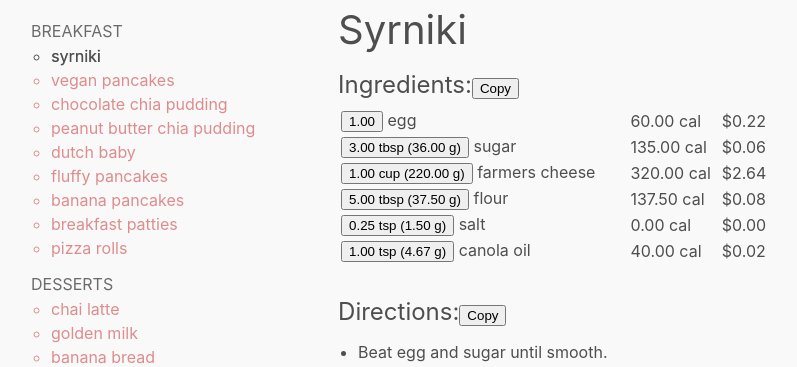
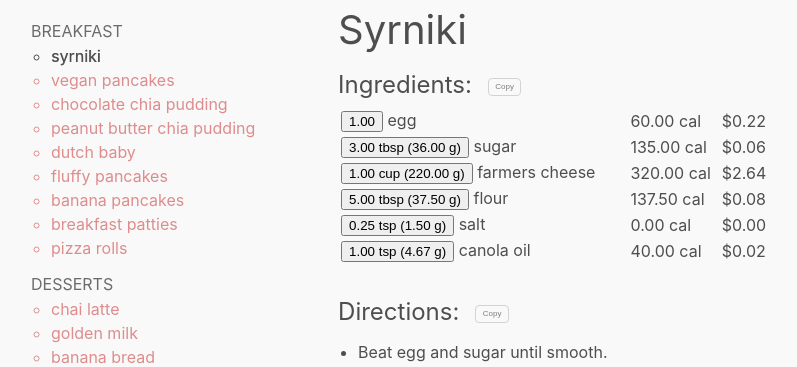
Before and after one commit to dainryoo/recipes, a React (Create React App) app: page / in a window 1280 px wide. Both pictures are taken after a click on the element "syrniki". Shown: the part 134-501 px from the top of the page, without its empty margins (1-798 px from the left). Built offline with nearby package versions, Linux system fonts and the light colour scheme.

Commit message:
styled Copy button and calculator inputs

```diff
--- a/src/App.css
+++ b/src/App.css
@@ -184,6 +184,25 @@ html, body, #root, #root>div {
 .content .subheading {
   font-size: 1.5rem;
   margin-bottom: 0.5rem;
+  display: flex;
+  align-items: center;
+}
+/* .content .copy-button: Button to copy subcontent to header */
+.content .subheading .copy-button {
+  cursor: pointer;
+  background-color: transparent;
+  border: 1px solid lightgrey;
+  border-radius: 4px;
+  padding: 0.2rem 0.4rem;
+  margin: 0.3rem 1rem 0 1rem;
+  color: grey;
+  font-size: 0.5rem;
+  transition: 0.15s;
+}
+.content .subheading .copy-button:focus {
+  outline: none;
+  border-color: grey;
+  color: #4e4e4e;
 }
 /* .content .subcontent: The text underneath each .subheading */
 .content .subcontent {
@@ -218,3 +237,15 @@ html, body, #root, #root>div {
 .recipe .calorie-column {
   padding-right: 0.5rem;
 }
+
+/* pantry .calculator: Each measurement to gram conversion calculator for a pantry item */
+.pantry .calculator {
+  margin: 0.25rem 0;
+}
+/* pantry .calculator input: Input box for the pantry item conversion calculators */
+.pantry .calculator input {
+  margin-right: 0.5rem;
+  text-align: right;
+  padding: 2px 12px;
+  width: 40px;
+}
--- a/src/components/recipe/Directions.js
+++ b/src/components/recipe/Directions.js
@@ -23,7 +23,7 @@ const Directions = ({directions}) => {
   return (
     <div className="subcontent">
       <div className="subheading">Directions:
-        <button onClick={copyToClipboard}>Copy</button>
+        <button className="copy-button" onClick={copyToClipboard}>Copy</button>
         <textarea readOnly id="clipboard-data-directions" value={clipboard}/>
       </div>
       <ul>
--- a/src/components/recipe/Ingredients.js
+++ b/src/components/recipe/Ingredients.js
@@ -35,7 +35,7 @@ const Ingredients = (props) => {
   return (
     <div className="subcontent">
       <div className="subheading">Ingredients:
-        <button onClick={copyToClipboard}>Copy</button>
+        <button className="copy-button" onClick={copyToClipboard}>Copy</button>
         <textarea readOnly id="clipboard-data-ingredients" value={clipboard}/>
       </div>
       <table>
```
